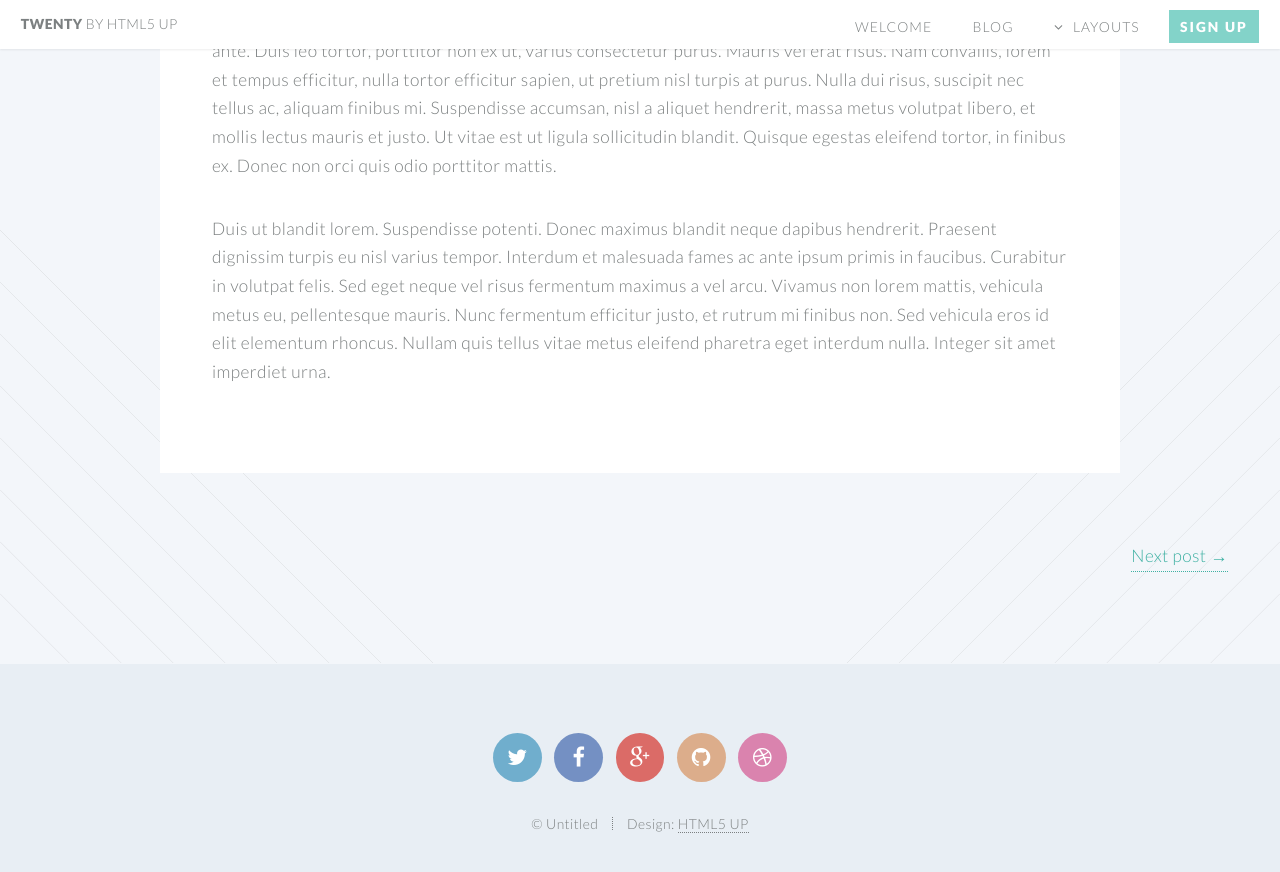
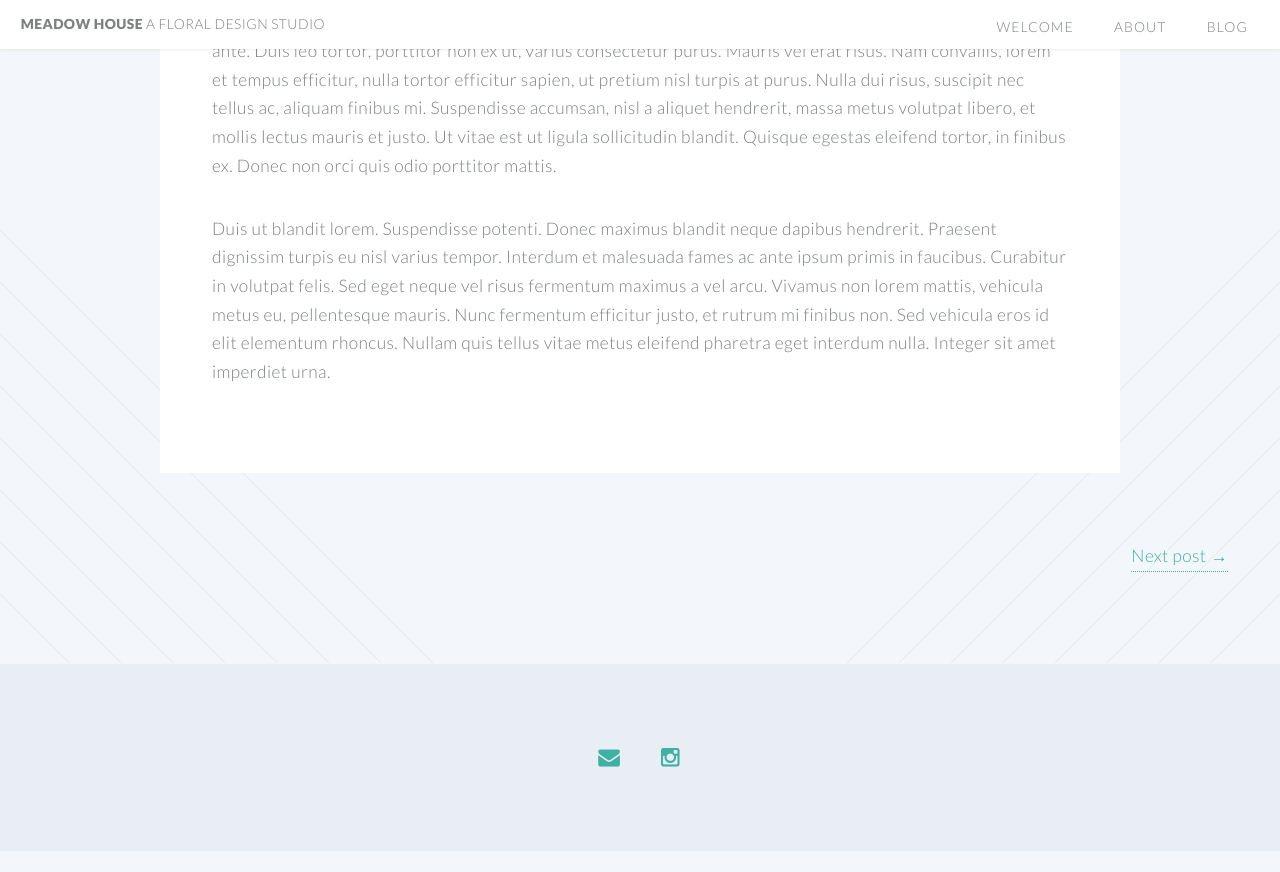
Before and after one commit to meadowhouse/meadowhouse.github.io, a Jekyll site: the page built from _posts/2014-08-07-first-post.markdown, in a window 1280 px wide and 900 px high, scrolled down 1042 px. Shown: the top 872 px of the window. Built offline with Jekyll 4.4.1, drawn with Linux system fonts in a browser that asks for light colours; after the commit the page ends 1893 px from its top, so only the background shows below that.

Commit message:
add front page skeleton

```diff
--- a/_includes/footer.html
+++ b/_includes/footer.html
@@ -2,15 +2,12 @@
 <footer id="footer">
 
     <ul class="icons">
-        <li><a href="#" class="icon circle fa-twitter"><span class="label">Twitter</span></a></li>
-        <li><a href="#" class="icon circle fa-facebook"><span class="label">Facebook</span></a></li>
-        <li><a href="#" class="icon circle fa-google-plus"><span class="label">Google+</span></a></li>
-        <li><a href="#" class="icon circle fa-github"><span class="label">Github</span></a></li>
-        <li><a href="#" class="icon circle fa-dribbble"><span class="label">Dribbble</span></a></li>
+        <li><a href="mailto:meadowhousefloral@gmail.com" class="icon circle fa-envelope"><span class="label">Email</span></a></li>
+        <li><a href="https://www.instagram.com/meadowhousefloral/" class="icon circle fa-instagram"><span class="label">Instagram</span></a></li>
     </ul>
 
-    <ul class="copyright">
+    <!-- <ul class="copyright">
         <li>&copy; Untitled</li><li>Design: <a href="http://html5up.net">HTML5 UP</a></li>
-    </ul>
+    </ul> -->
 
 </footer>
--- a/_includes/header.html
+++ b/_includes/header.html
@@ -1,10 +1,11 @@
 <header id="header">
-				<h1 id="logo"><a href="/">Twenty <span>by HTML5 UP</span></a></h1>
+				<h1 id="logo"><a href="/">Meadow House<span> a floral design studio</span></a></h1>
 				<nav id="nav">
 					<ul>
 						<li><a href="/">Welcome</a></li>
+                        <li><a href="/about.html">About</a></li>
                         <li><a href="/blog.html">Blog</a></li>
-						<li class="submenu">
+						<!-- <li class="submenu">
 							<a href="">Layouts</a>
 							<ul>
 								<li><a href="/left-sidebar.html">Left Sidebar</a></li>
@@ -22,8 +23,8 @@
 									</ul>
 								</li>
 							</ul>
-						</li>
-						<li><a href="#" class="button special">Sign Up</a></li>
+						</li> -->
+						<!-- <li><a href="#" class="button special">Sign Up</a></li> -->
 					</ul>
 				</nav>
 			</header>
```
Also changed, not shown: _includes/banner.html (+4 -4 lines).
